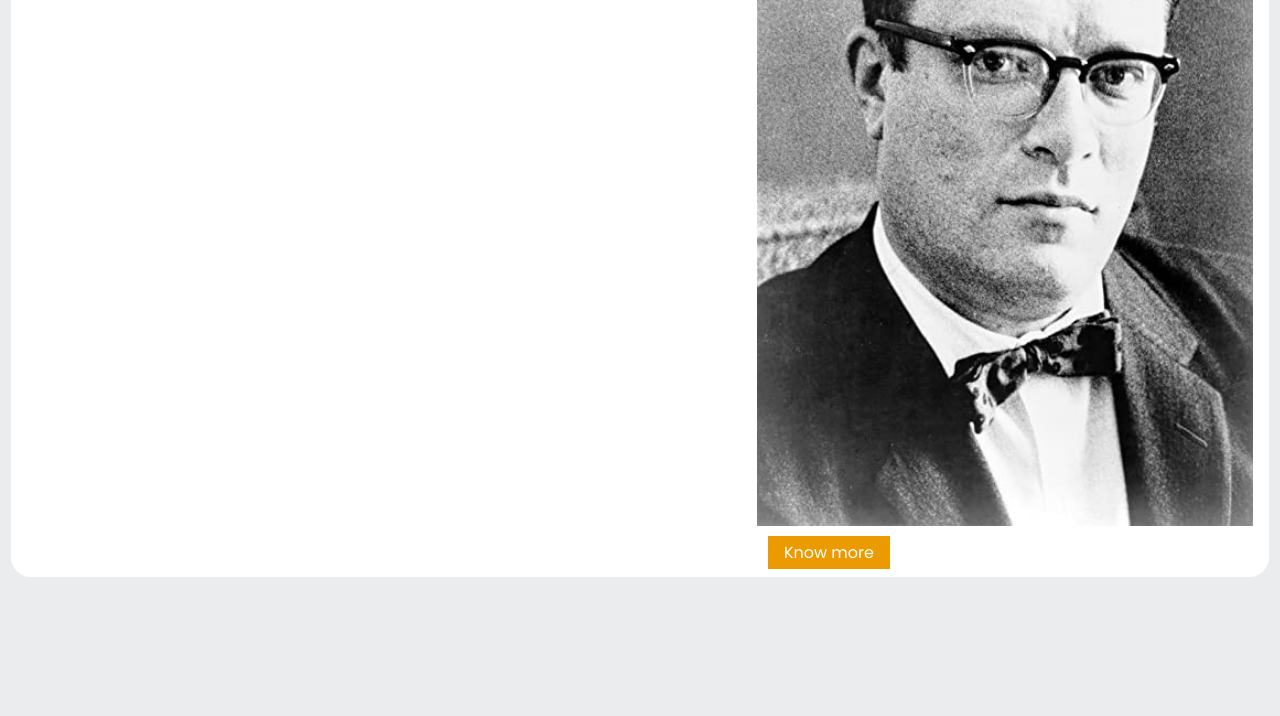
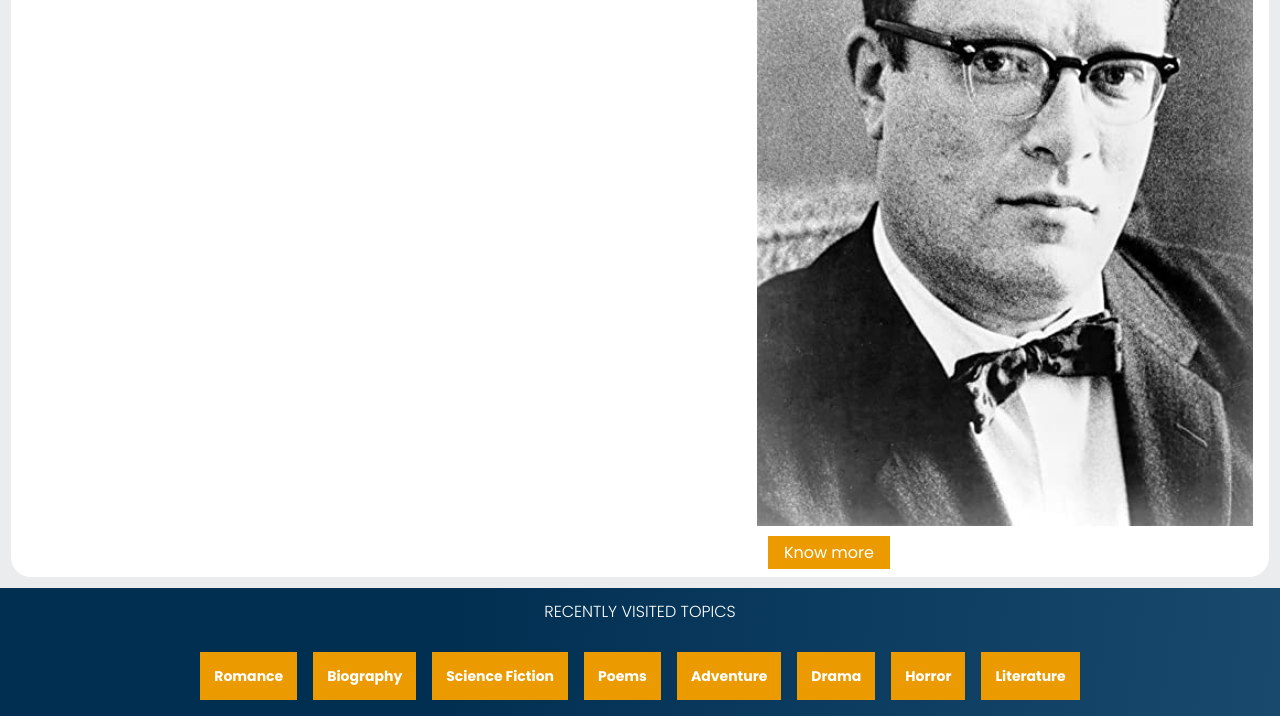
Before and after one commit to tharlytonscarabotto/books-ecommerce, a plain HTML site: page index.html in a window 1280 px wide. Shown: the part 2706-3422 px from the top of the page. Before the commit the page ends 3294 px from the top, so only its background shows below. Drawn offline with nearby package versions, Linux system fonts and the light colour scheme.

Commit message:
add: Recent Topics section

```diff
--- a/index.html
+++ b/index.html
@@ -101,6 +101,20 @@
                 <a href="#">Know more</a>
             </div>
         </section>
+
+        <section class="topics">
+            <h2 class="topics__title">Recently visited topics</h2>
+            <ul class="topics__list">
+                <li class="topics__item"><a href="#" class="topics__link">Romance</a></li>
+                <li class="topics__item"><a href="#" class="topics__link">Biography</a></li>
+                <li class="topics__item"><a href="#" class="topics__link">Science Fiction</a></li>
+                <li class="topics__item"><a href="#" class="topics__link">Poems</a></li>
+                <li class="topics__item"><a href="#" class="topics__link">Adventure</a></li>
+                <li class="topics__item"><a href="#" class="topics__link">Drama</a></li>
+                <li class="topics__item"><a href="#" class="topics__link">Horror</a></li>
+                <li class="topics__item"><a href="#" class="topics__link">Literature</a></li>
+            </ul>
+        </section>
     </main>
 
     <footer></footer>
--- a/styles/styles.css
+++ b/styles/styles.css
@@ -187,3 +187,38 @@ body {
     margin-left: .7em;
     cursor: pointer;
 }
+
+/* TOPICS */
+
+.topics {
+    background: var(--blue-gradient);
+    text-align: center;
+    padding-top: 1em;
+}
+
+.topics__title {
+    color: var(--white);
+    text-transform: uppercase;
+    font-size: 16px;
+    font-weight: 300;
+    margin-bottom: 1em;
+}
+
+.topics__list {
+    display: flex;
+    flex-wrap: wrap;
+    justify-content: center;
+}
+
+.topics__item {
+    margin: 2em .5em;
+}
+
+.topics__link {
+    text-decoration: none;
+    color: var(--white);
+    background-color: var(--yellow);
+    padding: 1em;
+    font-size: 14px;
+    font-weight: bold;
+}
```
